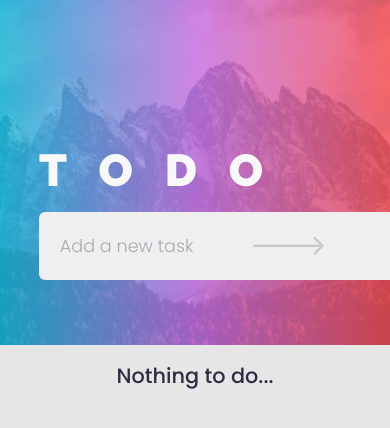
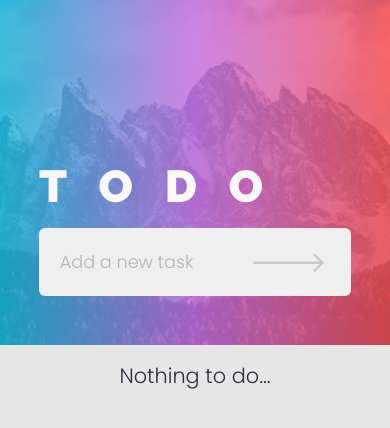
Before and after one commit to Schnedi3/pern_todo_ts, a React (Vite) app: page / in a window 390 px wide. Shown: the top 428 px of the page. Built offline with nearby package versions, Linux system fonts and the light colour scheme.

Commit message:
Improve styling

```diff
--- a/src/App.tsx
+++ b/src/App.tsx
@@ -4,12 +4,13 @@ import { TaskForm } from "./components/TaskForm";
 import { TaskList } from "./components/TaskList";
 
 export const App = () => {
-
   return (
     <main className="app">
       <div className="header__image"></div>
-      <TaskForm />
-      <TaskList />
+      <div className="todo__container">
+        <TaskForm />
+        <TaskList />
+      </div>
     </main>
   );
 };
--- a/src/components/TaskForm.tsx
+++ b/src/components/TaskForm.tsx
@@ -6,7 +6,7 @@ export const TaskForm = () => {
   const { newTask, handleOnSubmit, handleChange, addTask } = useTaskContext();
 
   return (
-    <form className="form container" onSubmit={handleOnSubmit}>
+    <form className="form" onSubmit={handleOnSubmit}>
       <h1>todo</h1>
       <div className="input__container">
         <input
--- a/src/components/TaskList.tsx
+++ b/src/components/TaskList.tsx
@@ -7,7 +7,7 @@ export const TaskList = () => {
   const { filteredTodoList, completedTask, deleteTask } = useTaskContext();
 
   return (
-    <section className="task__list container">
+    <section className="list">
       {filteredTodoList.length === 0 ? (
         <p className="empty">Nothing to do...</p>
       ) : (
--- a/src/css/app.css
+++ b/src/css/app.css
@@ -24,7 +24,7 @@ COLORS
 =========
 */
 :root {
-  --accent-bg: #9c3acd;
+  --accent-bg: #c38ede;
 }
 
 /*
@@ -43,17 +43,19 @@ body {
   font-weight: 300;
 }
 
-.app {
-  height: 100vh;
+.todo__container {
+  width: 100%;
+  position: absolute;
+  top: 10rem;
   display: flex;
   flex-direction: column;
   align-items: center;
+  gap: 1rem;
 }
 
-.container {
+.form,
+.list {
   width: 40%;
-  position: absolute;
-  top: 9rem;
 }
 
 /*
@@ -62,12 +64,14 @@ HEADER IMAGE
 =========
 */
 .header__image {
+  position: absolute;
   width: 100%;
   height: 345px;
   background-image: linear-gradient(to right, #12c2e9cc, #c471edcc, #f64f59cc),
     url(../assets/header.jpg);
   background-size: cover;
   background-position: 0 20%;
+  z-index: -1;
 }
 
 /*
@@ -76,8 +80,9 @@ TABLET AND MOBILE DESIGN
 =========
 */
 @media (max-width: 1100px) {
-  .container {
-    width: 50%;
+  .form,
+  .list {
+    width: 55%;
   }
 }
 
@@ -86,22 +91,9 @@ TABLET AND MOBILE DESIGN
     background-position: center;
   }
 
-  .container {
+  .form,
+  .list {
     width: 80%;
-  }
-
-  .input__container {
-    flex-wrap: wrap;
-  }
-
-  .input__container input {
-    order: 1;
-  }
-
-  .input__container button {
-    position: absolute;
-    right: 0;
-    bottom: 55%;
   }
 }
 
@@ -114,11 +106,12 @@ LIGHT
   :root {
     --light-bg: #e6e6e6;
     --light-main-bg: #efefef;
+    --light-black-text: #2c2f42;
+    --light-gray-text: #a8a8a8;
     --light-white-text: #f8f8f8;
-    --light-black-text: #2c2f42;
   }
 
-  .app {
+  body {
     background-color: var(--light-bg);
   }
 }
@@ -133,10 +126,11 @@ DARK
     --dark-bg: #222433;
     --dark-main-bg: #33354a;
     --dark-black-text: #33354a;
+    --dark-gray-text: #616161;
     --dark-white-text: #f8f8f8;
   }
 
-  .app {
+  body {
     background-color: var(--dark-bg);
   }
 }
--- a/src/css/footer.css
+++ b/src/css/footer.css
@@ -30,6 +30,7 @@ FOOTER
 
 .footer__cat > li.active {
   color: var(--accent-bg);
+  font-weight: 900;
 }
 
 .footer__clear {
--- a/src/css/form.css
+++ b/src/css/form.css
@@ -13,13 +13,12 @@ FORM
 }
 
 .input__container {
-  display: flex;
-  gap: 1rem;
+  position: relative;
 }
 
 .input__container > input {
+  width: 100%;
   padding: 1.3rem;
-  flex-grow: 1;
   font-family: Poppins;
   font-weight: 300;
   font-size: 1.1rem;
@@ -28,7 +27,7 @@ FORM
 }
 
 .input__container > input::placeholder {
-  opacity: .35;
+  opacity: .3;
 }
 
 .input__container > input:focus-visible {
@@ -36,8 +35,9 @@ FORM
 }
 
 .input__container > p {
+  width: max-content;
   position: absolute;
-  bottom: .8rem;
+  top: .8rem;
   right: 1.5rem;
   font-size: 1.8rem;
   opacity: .2;
@@ -65,10 +65,7 @@ LIGHT
     background-color: var(--light-main-bg);
   }
 
-  .input__container > input::placeholder {
-    color: var(--light-black-text);
-  }
-
+  .input__container > input::placeholder,
   .input__container > p {
     color: var(--light-black-text);
   }
@@ -89,10 +86,7 @@ DARK
     background-color: var(--dark-main-bg);
   }
 
-  .input__container > input::placeholder {
-    color: var(--dark-white-text);
-  }
-
+  .input__container > input::placeholder,
   .input__container > p {
     color: var(--dark-white-text);
   }
--- a/src/css/list.css
+++ b/src/css/list.css
@@ -3,27 +3,28 @@
 TASK LIST
 =========
 */
-.task__list {
-  position: absolute;
-  top: 19rem;
+.list {
+  position: relative;
+  margin-bottom: 3rem;
 }
 
 .task__container {
-  margin-bottom: 0.3rem;
   padding: 1.3rem;
   display: grid;
   grid-template-columns: 1fr 15fr 1fr;
   gap: 1rem;
-  border-radius: 6px;
+}
+
+.task__container:first-child {
+  border-radius: 6px 6px 0 0;
 }
 
 .empty {
-  width: 100%;
   position: absolute;
-  top: 3.5rem;
+  inset: 3rem;
   text-align: center;
   font-size: 1.3rem;
-  font-weight: 500;
+  font-weight: 300;
 }
 
 .checkbox {
@@ -43,8 +44,8 @@ TASK LIST
 }
 
 .check {
-  height: 1.7rem;
-  width: 1.7rem;
+  height: 1.5rem;
+  width: 1.5rem;
   background-color: transparent;
   opacity: .2;
   border-radius: 50%;
@@ -57,15 +58,15 @@ TASK LIST
 
 .checkbox > input:checked ~ .check {
   background-color: var(--accent-bg);
-  opacity: .6;
+  opacity: .7;
 }
 
 .checkbox > input:checked ~ .check:hover {
-  opacity: .9;
+  opacity: 1;
 }
 
 .check:after {
-  content: "";
+  content: "✓";
   position: absolute;
   display: none;
 }
@@ -75,16 +76,13 @@ TASK LIST
 }
 
 .checkbox .check:after {
-  width: 5px;
-  height: 10px;
-  position: absolute;
-  top: 6px;
-  left: 9.5px;
-  transform: rotate(45deg);
+  font-size: 1.6rem;
+  left: 4.5px;
+  bottom: -1px;
 }
 
 .task__container > p {
-  font-size: 1.2rem;
+  font-size: 1.1rem;
 }
 
 .task__completed {
@@ -112,28 +110,18 @@ LIGHT
 @media (prefers-color-scheme: light) {
   .task__container {
     background-color: var(--light-main-bg);
+    border-bottom: 2px solid var(--light-bg);
   }
 
-  .empty {
+  .empty,
+  .checkbox .check:after,
+  .task__container > p,
+  .task__delete {
     color: var(--light-black-text);
   }
 
   .check {
-    border: 2px solid var(--light-black-text);
-  }
-
-  .checkbox .check:after {
-    border: solid var(--light-white-text);
-    border-width: 0 3px 3px 0;
-  }
-
-  .task__container > p {
-    color: var(--light-black-text);
-  }
-}
-
-  .task__delete {
-    color: var(--light-black-text);
+    border: 3px solid var(--light-black-text);
   }
 }
 
@@ -145,26 +133,17 @@ DARK
 @media (prefers-color-scheme: dark) {
   .task__container {
     background-color: var(--dark-main-bg);
+    border-bottom: 2px solid var(--dark-bg);
   }
 
-  .empty {
+  .empty,
+  .checkbox .check:after,
+  .task__container > p,
+  .task__delete {
     color: var(--dark-white-text);
   }
 
   .check {
     border: 2px solid var(--dark-white-text);
   }
-
-  .checkbox .check:after {
-    border: solid var(--dark-white-text);
-    border-width: 0 3px 3px 0;
-  }
-
-  .task__container > p {
-    color: var(--dark-white-text);
-  }
-
-  .task__delete {
-    color: var(--dark-white-text);
-  }
 }
```
